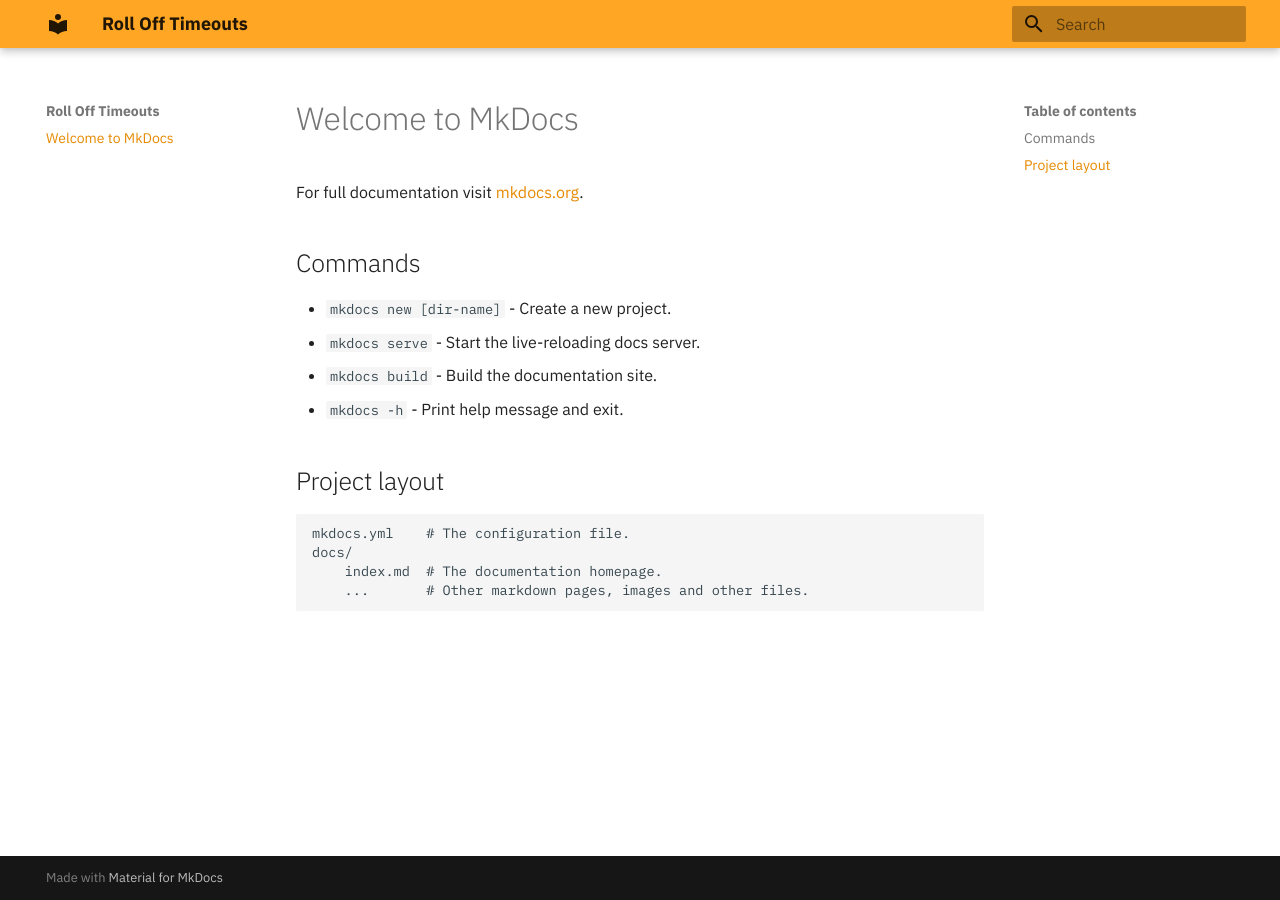
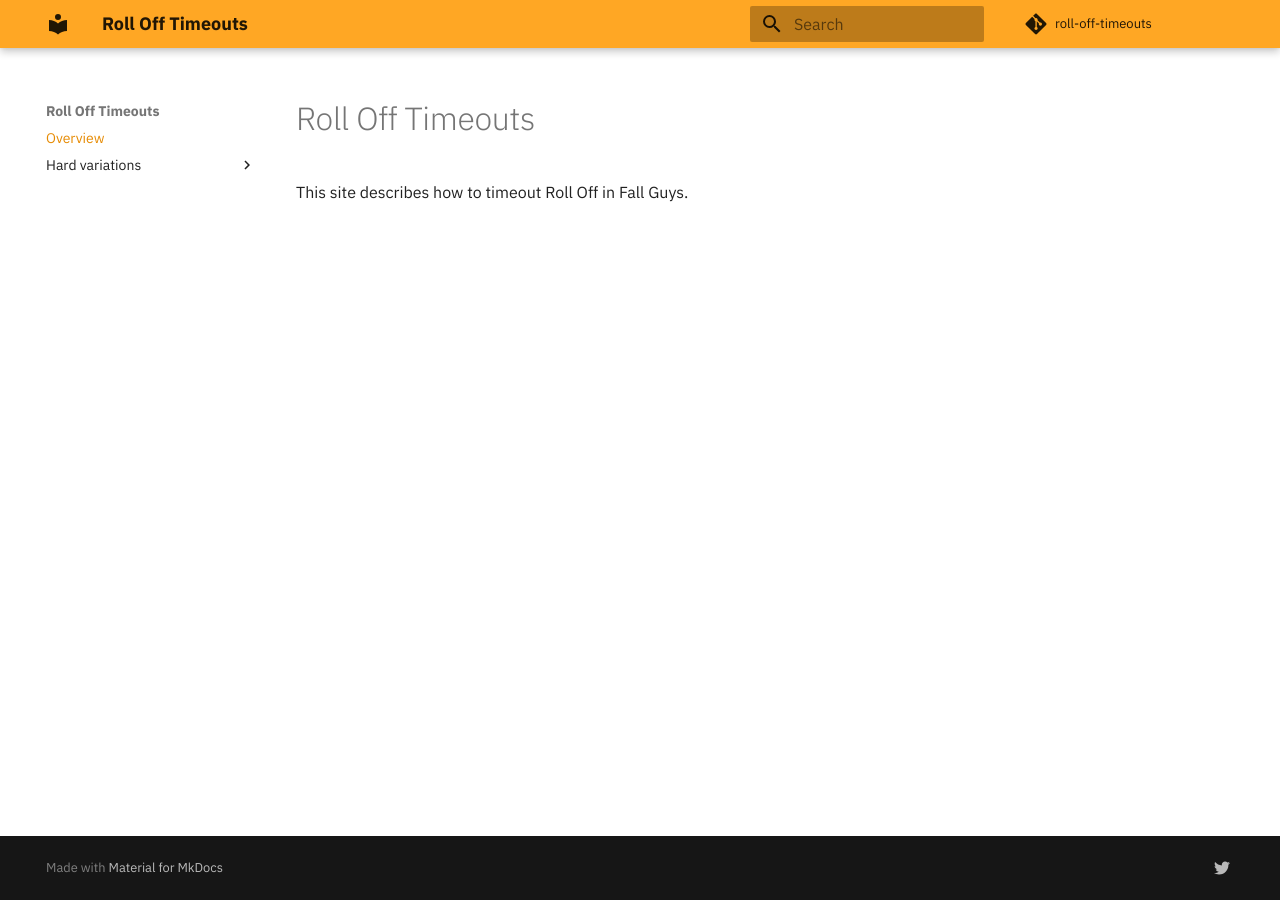
Before and after one commit to alexjlockwood/roll-off-club, an MkDocs documentation site: the page built from docs/index.md, in a window 1280 px wide. Built offline with MkDocs 1.6.1 and Material for MkDocs 9.7.7, drawn with Linux system fonts in a browser that asks for light colours; comment, search, counter and statistics services are not loaded.

Commit message:
add hard variations

```diff
--- a/docs/index.md
+++ b/docs/index.md
@@ -1,17 +1,3 @@
-# Welcome to MkDocs
+# Roll Off Timeouts
 
-For full documentation visit [mkdocs.org](https://www.mkdocs.org).
-
-## Commands
-
-* `mkdocs new [dir-name]` - Create a new project.
-* `mkdocs serve` - Start the live-reloading docs server.
-* `mkdocs build` - Build the documentation site.
-* `mkdocs -h` - Print help message and exit.
-
-## Project layout
-
-    mkdocs.yml    # The configuration file.
-    docs/
-        index.md  # The documentation homepage.
-        ...       # Other markdown pages, images and other files.
+This site describes how to timeout Roll Off in Fall Guys.
--- a/mkdocs.yml
+++ b/mkdocs.yml
@@ -1,4 +1,24 @@
+# Project information
 site_name: Roll Off Timeouts
+site_description: 'How to timeout Roll Off in Fall Guys'
+site_author: 'Alex Lockwood'
+site_url: 'https://alexjlockwood.github.io/roll-off-timeouts/'
+remote_branch: gh-pages
+
+docs_dir: docs
+
+# Repository
+repo_name: 'roll-off-timeouts'
+repo_url: 'https://github.com/alexjlockwood/roll-off-timeouts'
+
+# Navigation
+nav:
+  - 'Overview': index.md
+  - 'Hard variations':
+      - hard-variations/5WallerGrandCanyon.md
+      - hard-variations/ClosedOpenGrandCanyon.md
+      - hard-variations/5WallerOpenClosed.md
+      - hard-variations/ClosedOpenOpenClosed.md
 
 # Configuration
 theme:
@@ -9,3 +29,19 @@
   font:
     text: 'IBM Plex Sans'
     code: 'IBM Plex Mono'
+
+# Extensions
+markdown_extensions:
+  - admonition
+  - codehilite:
+      guess_lang: false
+  - footnotes
+  - toc:
+      permalink: true
+  - pymdownx.betterem
+  - pymdownx.superfences
+
+extra:
+  social:
+    - icon: fontawesome/brands/twitter
+      link: https://twitter.com/alexjlockwood
```
Also changed, not shown: docs/hard-variations/5WallerGrandCanyon.md (added, +73 -0 lines), docs/hard-variations/5WallerOpenClosed.md (added, +133 -0 lines), docs/hard-variations/ClosedOpenGrandCanyon.md (added, +92 -0 lines), docs/hard-variations/ClosedOpenOpenClosed.md (added, +59 -0 lines), 1 other file.
